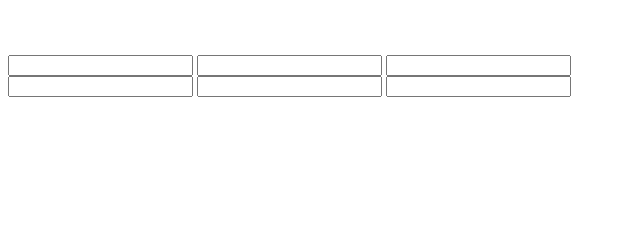
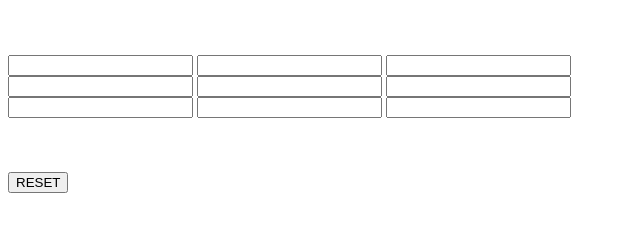
Before and after one commit to iamneo-production/acdbbaeef304680609efdcbcabeone, a website: page public/index.html in a window 1280 px wide. Shown: the part 61-292 px from the top of the page, without its empty margins (0-640 px from the left). Drawn offline with Linux system fonts and the light colour scheme.

Commit message:
Backup Commit

```diff
--- a/public/index.html
+++ b/public/index.html
@@ -20,10 +20,22 @@
         <input type="text" id="b3" class="cell" onclick="myfunc_5();myfunc();" readonly>
       </div>
       <div class="row">
-        <input type="text" id="b1" class="cell" onclick="myfunc_3();myfunc();" readonly>
-        <input type="text" id="b2" class="cell" onclick="myfunc_4();myfunc();" readonly>
-        <input type="text" id="b3" class="cell" onclick="myfunc_5();myfunc();" readonly>
+        <input type="text" id="b4" class="cell" onclick="myfunc_6();myfunc();" readonly>
+        <input type="text" id="b5" class="cell" onclick="myfunc_7();myfunc();" readonly>
+        <input type="text" id="b6" class="cell" onclick="myfunc_8();myfunc();" readonly>
       </div>
+      <div class="row">
+        <input type="text" id="b7" class="cell" onclick="myfunc_9();myfunc();" readonly>
+        <input type="text" id="b8" class="cell" onclick="myfunc_10();myfunc();" readonly>
+        <input type="text" id="b9" class="cell" onclick="myfunc_11();myfunc();" readonly>
+      </div>
+    </div>
+    <br><br><br>
+    <button id="but" onclick="myfunc_2()">
+      RESET
+    </button>
+    <br><br>
+    <p id="print"></p>
   </div>
 </body>
 </html>
--- a/public/style.css
+++ b/public/style.css
@@ -1,12 +1,10 @@
+h1{
+  color: orangered;
+  margin-bottom: -5px;
+}
+p{
+  margin-bottom: -10px;
+}
+.ui{
 
-@import url("https://fonts.googleapis.com/css2?family=Radio+Canada:wght@400;500;600;700&display=swap");
-
-body {
-    background-image: url("https://cdn.pixabay.com/photo/2018/03/17/19/36/connection-3234929_1280.jpg");
-    background-size: cover;
-    background-repeat: no-repeat;
-    background-position: center center;
-    font-family: "Radio Canada", sans-serif;
-  }
-
-/* Enter your styling here */
+}
```
